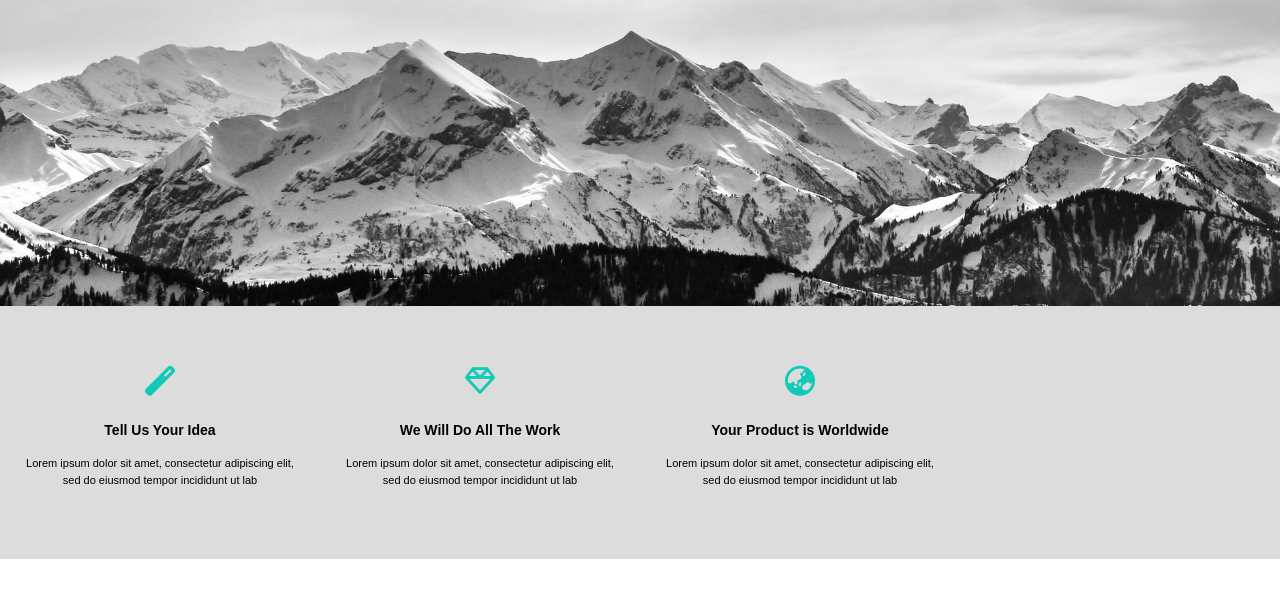
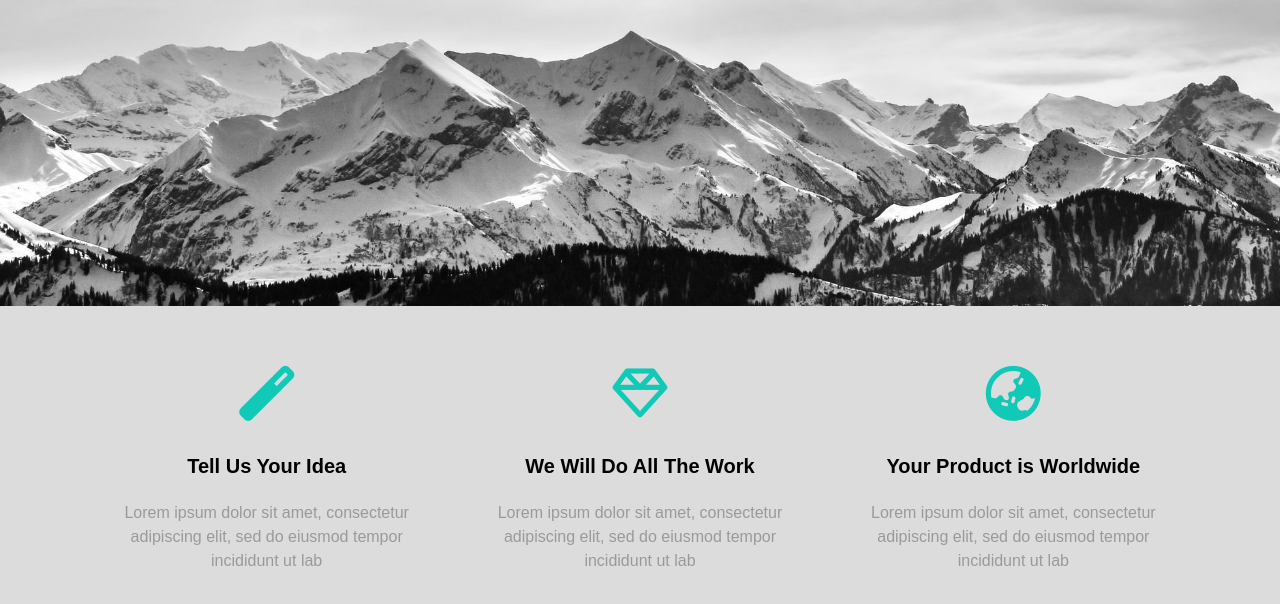
Before and after one commit to OmarElsayed3/Project-01, a plain HTML site: page index.html in a window 1280 px wide. Shown: the part 484-1088 px from the top of the page. Before the commit the page ends 1043 px from the top, so only its background shows below. Drawn offline with Linux system fonts and the light colour scheme.

Commit message:
[Edit]:section-2

```diff
--- a/SCSS/style.scss
+++ b/SCSS/style.scss
@@ -176,24 +176,27 @@ body {
 .box{
     padding: 40px 0px;
     background-color:gainsboro;
-    .content{
+    .container{
      display: grid;
      grid-template-columns: repeat(auto-fill,minmax(300px,1fr));
+
+
      .block{
          padding: 20px;
          text-align: center;
          i{
              color: #10cab7;
-             font-size: 30px;
+             font-size: 55px;
              margin-bottom: 10px;
          }
          h3{
              font-weight: bolder;
-             font-size: 14px;
+             font-size: 20px;
              line-height: 1.5;
          }
          p{
-             font-size: 11px;
+             font-size: 16px;
+             color: #9c9999;
              line-height: 1.5;
 
          }
--- a/index.html
+++ b/index.html
@@ -47,7 +47,7 @@
     <!--Start Section Two-->
         <!--Noouh-->
         <div class = "box">
-            <div class = "content">
+            <div class = "container">
                 <div class = "block">
                         <i class="fas fa-magic fa-3x"></i>
                         <h3>Tell Us Your Idea</h3>
```
Also changed, not shown: SCSS/style.css, 1 other file.
